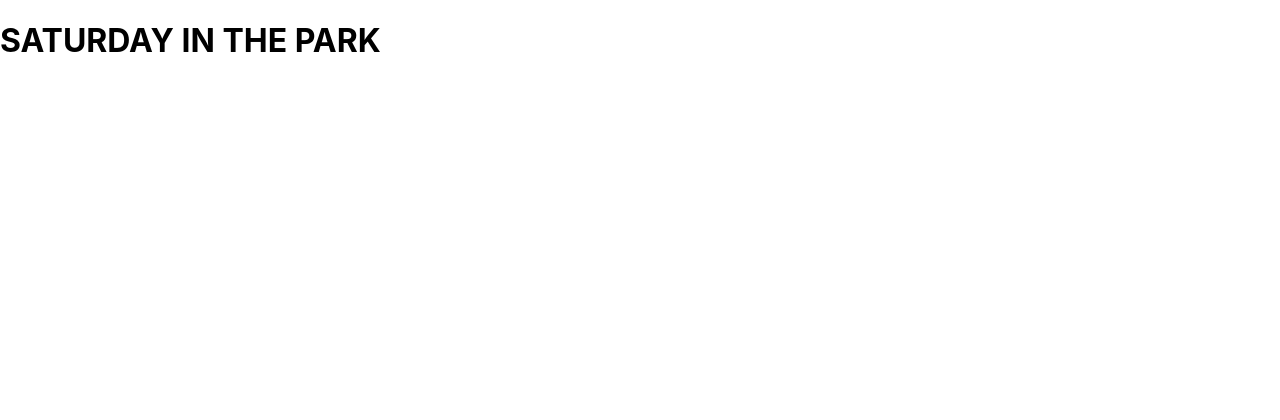
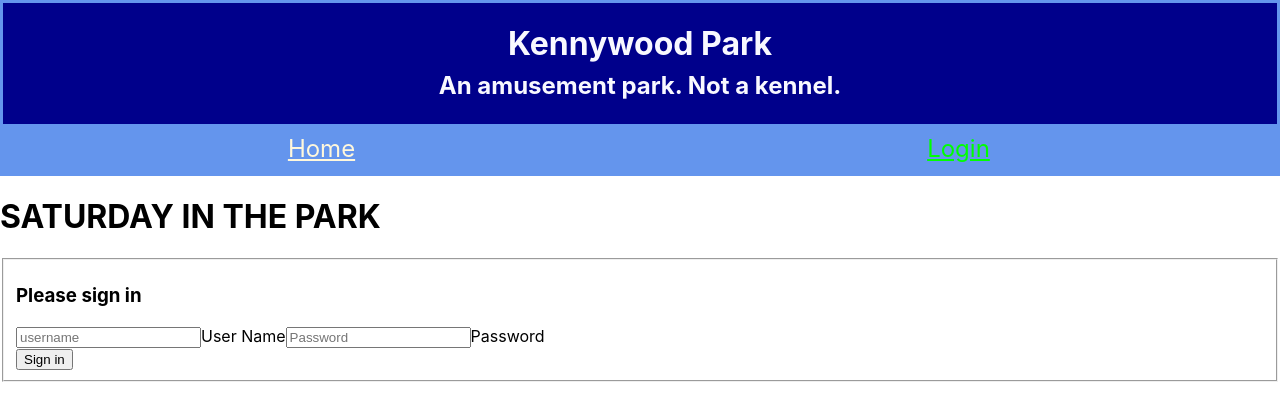
Before and after one commit to keithrpotempa/saturday-in-the-park, a React (Create React App) app: page /login in a window 1280 px wide. Shown: the top 420 px of the page. Built offline with nearby package versions, Linux system fonts and the light colour scheme.

Commit message:
added navbar and login modules. logging in places token in session storage

```diff
--- a/src/components/ApplicationViews.js
+++ b/src/components/ApplicationViews.js
@@ -1,12 +1,19 @@
 import { Route, Redirect } from "react-router-dom";
 import React from "react";
 import ParkAreasList from './attractions/ParkAreasList'
+import Login from "./user/Login"
 
 const ApplicationViews = props => {
   return (
     <>
+      <h1>SATURDAY IN THE PARK</h1>
       <Route exact path="/" render={props => {
         return <ParkAreasList
+          {...props}
+        />
+      }}/>
+      <Route exact path="/login" render={props => {
+        return <Login
           {...props}
         />
       }}/>
--- a/src/components/SaturdayInThePark.js
+++ b/src/components/SaturdayInThePark.js
@@ -1,18 +1,33 @@
 import React, { useState } from "react";
 import ApplicationViews from "./ApplicationViews";
+import NavBar from "./nav/NavBar"
 
-const SaturdayInThePark = () => {
+const SaturdayInThePark = props => {
+  const isAuthenticated = () => sessionStorage.getItem("credentials") !== null;
+
+  const [hasUser, setHasUser] = useState(isAuthenticated())
+
+  const setUser = user => {
+    sessionStorage.setItem("credentials", JSON.stringify(user));
+    setHasUser(isAuthenticated());
+  }
 
   return (
     <>
       <div className="App Site">
         <div className="Site-content">
           <div className="App-header">
-            {/* NAVBAR HERE */}
+            <NavBar
+              hasUser={hasUser}
+              {...props}
+            />
           </div>
           <div className="main">
-            <h1>SATURDAY IN THE PARK</h1>
-            <ApplicationViews />
+            <ApplicationViews
+               hasUser={hasUser}
+               setUser={setUser}
+               {...props}
+            />
           </div>
         </div>
       </div>
--- /dev/null
+++ b/src/components/nav/NavBar.css
@@ -0,0 +1,44 @@
+small {
+  font-size: 75%;
+}
+
+header {
+  background-color: darkblue;
+  border: cornflowerblue solid 3px;
+}
+
+.site-title {
+  color: ghostwhite;
+  text-align: center;
+}
+
+nav .container {
+  display: flex;
+  padding: 0;
+  margin-bottom: 0;
+}
+
+nav .container li {
+  flex: 1;
+  padding: 10px;
+  text-align: center;
+  font-size: 1.5em;
+  color: cornsilk;
+  box-sizing: border-box;
+  background-color: cornflowerblue;
+  list-style-type: none;
+}
+
+.nav-link {
+  color: cornsilk;
+  text-decoration: underline;
+  cursor: pointer;
+}
+
+.active {
+  color: lime
+}
+
+.nav-link:hover {
+  color: maroon;
+}
--- a/src/components/nav/NavBar.js
+++ b/src/components/nav/NavBar.js
@@ -0,0 +1,41 @@
+import React from "react";
+import { NavLink, withRouter } from "react-router-dom";
+import "./NavBar.css";
+
+const NavBar = () => {
+  return (
+    <>
+      <header>
+        <h1 className="site-title">
+          Kennywood Park
+          <br />
+          <small>An amusement park. Not a kennel.</small>
+        </h1>
+        <nav>
+          <ul className="container">
+            <li>
+              <NavLink
+                className="nav-link"
+                activeClassName="active"
+                exact to="/"
+              >
+                Home
+              </NavLink>
+            </li>
+            <li>
+              <NavLink
+                className="nav-link"
+                activeClassName="active"
+                exact to="/login"
+              >
+                Login
+              </NavLink>
+            </li>
+          </ul>
+        </nav>
+      </header>
+    </>
+  )
+}
+
+export default withRouter(NavBar);
--- a/src/components/user/Login.js
+++ b/src/components/user/Login.js
@@ -0,0 +1,53 @@
+import React, { useState } from "react"
+import ApiManager from "../../modules/ApiManager";
+
+const Login = props => {
+  const [credentials, setCredentials] = useState({ username: "", password: "" });
+
+  const handleFieldChange = (evt) => {
+    const stateToChange = { ...credentials };
+    stateToChange[evt.target.id] = evt.target.value;
+    setCredentials(stateToChange);
+  };
+
+  const handleLogin = (e) => {
+    e.preventDefault();
+
+    const user = {
+      "username": credentials.username,
+      "password": credentials.password
+    }
+
+    ApiManager.post("login", user)
+      .then(resp => {
+        if("token" in resp) {
+          sessionStorage.setItem("kennywood-token", resp.token)
+        }
+        props.history.push("/");
+      })
+  }
+
+  return (
+    <form onSubmit={handleLogin}>
+      <fieldset>
+        <h3>Please sign in</h3>
+        <div className="formgrid">
+          <input onChange={handleFieldChange} type="username"
+            id="username"
+            placeholder="username"
+            required="" autoFocus="" />
+          <label htmlFor="inputUsername">User Name</label>
+
+          <input onChange={handleFieldChange} type="password"
+            id="password"
+            placeholder="Password"
+            required="" />
+          <label htmlFor="inputPassword">Password</label>
+        </div>
+        <button type="submit">Sign in</button>
+      </fieldset>
+    </form>
+  );
+};
+
+export default Login;
--- a/src/modules/ApiManager.js
+++ b/src/modules/ApiManager.js
@@ -4,5 +4,14 @@
   getAll(datatype) {
     return fetch(`${url}/${datatype}`)
       .then(result => result.json())
+  },
+  post(datatype, dataToPost) {
+    return fetch(`${url}/${datatype}/`, {
+      method: "POST",
+      headers: {
+        "Content-Type": "application/json"
+      },
+      body: JSON.stringify(dataToPost)
+    }).then(result => result.json());
   }
 }
```
